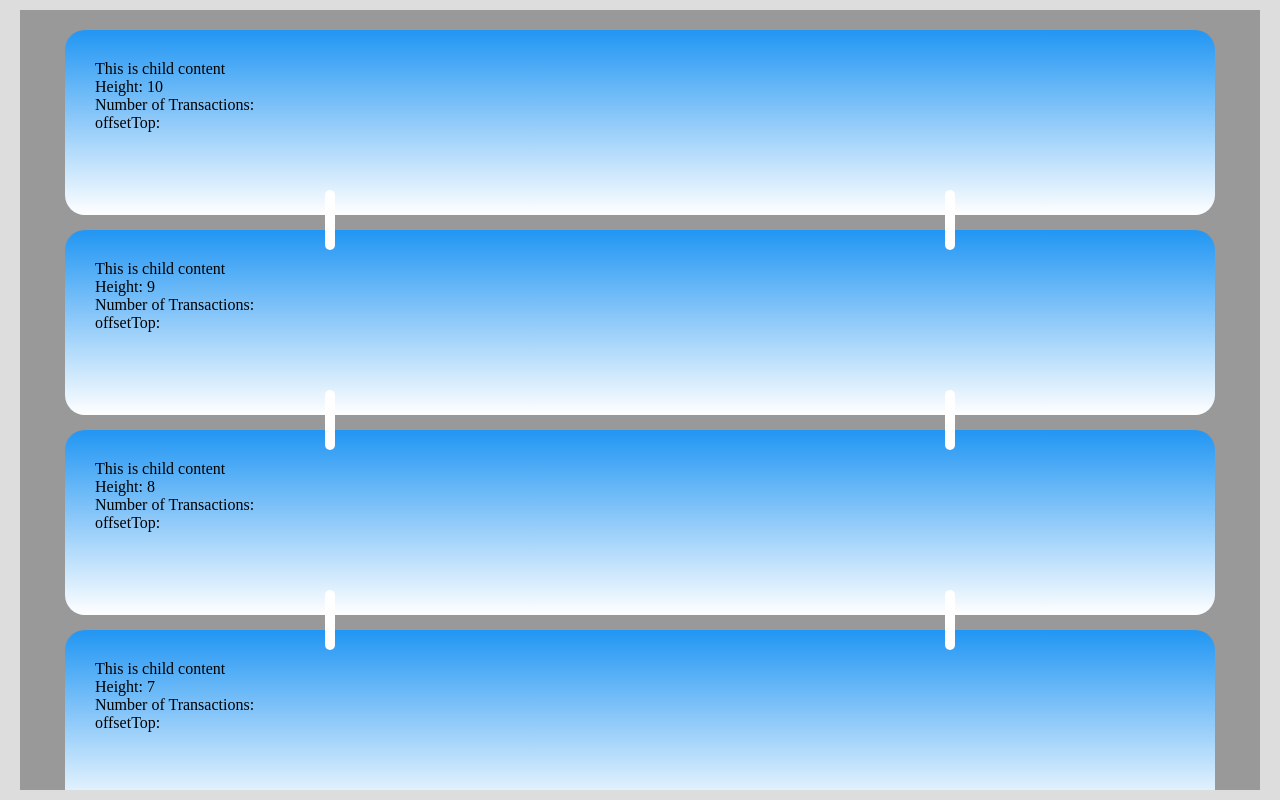
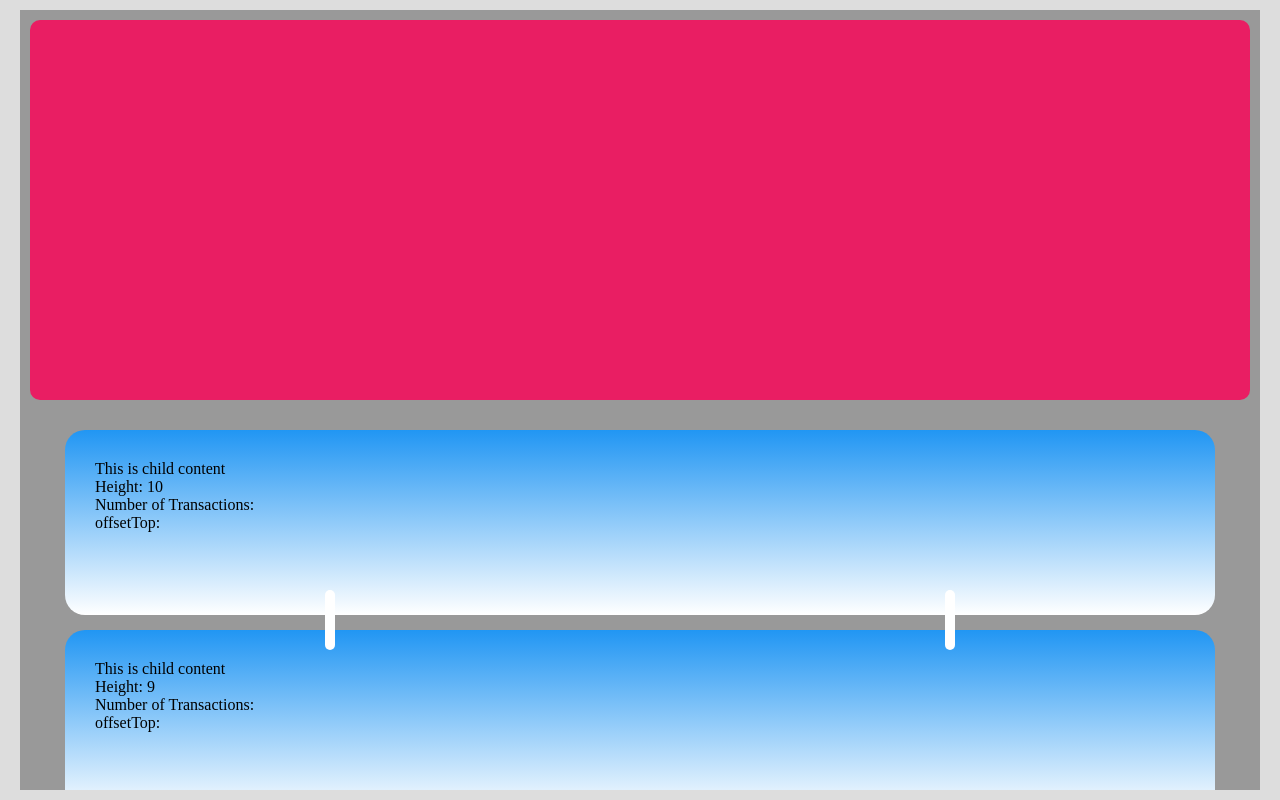
Before and after one commit to BioforestChain/virtual-scroll, a website built with Vite: page index.html in a window 1280 px wide. Built offline with nearby package versions, Linux system fonts and the light colour scheme.

Commit message:
:recycle: :sparkles:  修正cache-rander与safe-area-inset的逻辑；增加了custom-list-item组件，可以自定义滚动元素与位置

```diff
--- a/index.html
+++ b/index.html
@@ -5,8 +5,7 @@
     <link rel="icon" type="image/svg+xml" href="/src/favicon.svg" />
     <meta name="viewport" content="width=device-width, initial-scale=1.0" />
     <title>Virtual Scroll - WebComponent</title>
-    <script type="module" src="/src/scroll-viewport.ts"></script>
-    <script type="module" src="/src/fixed-size-list.ts"></script>
+    <script type="module" src="/src/index.ts"></script>
     <style>
        html,
        body {
@@ -83,23 +82,43 @@
        .top-button {
          width: 100%;
        }
+       .my-sliders {
+         width: 100%;
+         height: 400px;
+         padding: 10px;
+         box-sizing: border-box;
+       }
+       .my-sliders .slider-item {
+        background-color: #e91e63;
+        width: 100%;
+        height: 100%;
+        border-radius: 10px;
+       }
     </style>
   </head>
   <body>
     <scroll-viewport>
       <div
         style="
-          background: linear-gradient(45deg, #ffc107, transparent);
+          color: #ffc107;
+          background-color: rgba(255, 255, 255, 0.2);
           height: 100px;
+          display: flex;
+          align-items: center;
+          justify-content: center;
         "
         slot="bounce-top"
-      ></div>
+      >
+        到顶了
+      </div>
       <!-- <header>some header content</header> -->
       <fixed-size-list
         id="l"
         class="list-1"
         item-size="200"
         item-count="10"
+        safe-area-inset-top="400"
+        safe-area-inset-bottom="100"
         onrenderrangechange="rangeChange(event)"
       >
         <div class="block-card-item" slot="template">
@@ -113,16 +132,27 @@
           </div>
           <div class="chain-link"></div>
         </div>
+        <custom-list-item>
+          <div class="my-sliders">
+            <div class="slider-item"></div>
+          </div>
+        </custom-list-item>
       </fixed-size-list>
       <!-- <button class="top-button" onclick="gotoTop()">go top</button>
       <footer>some footer content</footer> -->
       <div
         style="
-          background: linear-gradient(45deg, #4caf50, transparent);
+          color: #4caf50;
+          background-color: rgba(255, 255, 255, 0.2);
           height: 100px;
+          display: flex;
+          align-items: center;
+          justify-content: center;
         "
         slot="bounce-bottom"
-      ></div>
+      >
+        到底了
+      </div>
     </scroll-viewport>
   </body>
   <script>
--- /dev/null
+++ b/src/custom-list-item.ts
@@ -0,0 +1,21 @@
+import { LitElement, html, customElement, property } from "lit-element";
+
+@customElement("custom-list-item")
+class CustomListItemElement extends LitElement {
+  // static styles = css`
+  //   :host {
+  //     display: block;
+  //   }
+  // `;
+  @property({ attribute: "position-top" })
+  virtualPositionTop = 0n;
+  render() {
+    return html`<slot></slot>`;
+  }
+}
+
+declare global {
+  interface HTMLElementTagNameMap {
+    "custom-list-item": CustomListItemElement;
+  }
+}
--- a/src/fixed-size-list.ts
+++ b/src/fixed-size-list.ts
@@ -81,6 +81,8 @@ hostStyle.innerHTML = `
     transform: var(--virtual-transform) !important;
     display: var(--virtual-display) !important;
     will-change: transform;
+    --virtual-display: block;
+    width: 100%;
   }
 `;
 const fixedSizeListTemplate = document.createElement("template");
@@ -91,6 +93,7 @@ fixedSizeListTemplate.innerHTML = `
       <div id="scroll-down" class="scroll-dir">
         <div id="virtual-list-view-wrapper">
           <div id="virtual-list-view" part="virtual-list-view">
+            <slot></slot>
             <slot name="item"></slot>
           </div>
         </div>
@@ -154,7 +157,6 @@ export class FixedSizeListBuilderElement<
   private _scrollCtrl: HTMLDivElement;
   private _scrollCtrlUp: HTMLDivElement;
   private _scrollCtrlDown: HTMLDivElement;
-  private _virtualListView: HTMLDivElement;
   private _ob: MutationObserver;
   private _dev = false;
   constructor() {
@@ -176,9 +178,6 @@ export class FixedSizeListBuilderElement<
     ) as HTMLDivElement;
     this._scrollCtrlDown = this._scrollCtrl.querySelector(
       "#scroll-down"
-    ) as HTMLDivElement;
-    this._virtualListView = shadowRoot.querySelector(
-      "#virtual-list-view"
     ) as HTMLDivElement;
 
     /// 4. get slot=template as builder node
@@ -328,9 +327,11 @@ export class FixedSizeListBuilderElement<
         --cache-render-top: ${this.cacheRenderTop}px;
         --cache-render-bottom: ${this.cacheRenderBottom}px;
     }`;
-    this.MIN_VIRTUAL_SCROLL_TOP_6E = -to6eBn(this.safeAreaInsetTop);
+    this.SAFE_RENDER_TOP_6E = to6eBn(this.safeAreaInsetTop);
     this.MAX_VIRTUAL_SCROLL_HEIGHT_6E =
-      to6eBn(this.itemSize) * this.itemCount + to6eBn(this.safeAreaInsetBottom);
+      to6eBn(this.itemSize) * this.itemCount +
+      to6eBn(this.safeAreaInsetBottom) +
+      this.SAFE_RENDER_TOP_6E;
 
     this._requestRenderAni();
   }
@@ -420,7 +421,7 @@ export class FixedSizeListBuilderElement<
     }
     this.refresh();
   }
-  private MIN_VIRTUAL_SCROLL_TOP_6E = 0n;
+  private SAFE_RENDER_TOP_6E = 0n;
   private MAX_VIRTUAL_SCROLL_HEIGHT_6E = 0n;
 
   private _cacheRenderTop?: number;
@@ -511,7 +512,7 @@ export class FixedSizeListBuilderElement<
 
     this._dev && console.log("virtualScrollTop6e", virtualScrollTop6e);
 
-    const MIN_VIRTUAL_SCROLL_TOP_6E = this.MIN_VIRTUAL_SCROLL_TOP_6E;
+    const MIN_VIRTUAL_SCROLL_TOP_6E = 0n;
     const MAX_VIRTUAL_SCROLL_BOTTOM_6E = this.MAX_VIRTUAL_SCROLL_HEIGHT_6E;
     const MAX_VIRTUAL_SCROLL_TOP_6E =
       MAX_VIRTUAL_SCROLL_BOTTOM_6E - to6eBn(scrollCtrlHeight);
@@ -537,28 +538,29 @@ export class FixedSizeListBuilderElement<
     this.virtualScrollTop6e = virtualScrollTop6e;
 
     /// 开始进行safeArea的渲染空间计算
-    let safeRenderTop6e = to6eBn(this.cacheRenderTop);
-    let safeRenderScrollTop6e = virtualScrollTop6e - safeRenderTop6e;
+    const cacheRenderTop6e = to6eBn(this.cacheRenderTop);
+    let renderScrollTop6e =
+      virtualScrollTop6e - cacheRenderTop6e - this.SAFE_RENDER_TOP_6E;
 
-    let safeRenderScrollBottom6e =
-      safeRenderScrollTop6e + to6eBn(virtualListViewHeight);
-    if (safeRenderScrollBottom6e > MAX_VIRTUAL_SCROLL_BOTTOM_6E) {
-      safeRenderScrollBottom6e = MAX_VIRTUAL_SCROLL_BOTTOM_6E;
+    let renderScrollBottom6e =
+      renderScrollTop6e + to6eBn(virtualListViewHeight);
+    if (renderScrollBottom6e > MAX_VIRTUAL_SCROLL_BOTTOM_6E) {
+      renderScrollBottom6e = MAX_VIRTUAL_SCROLL_BOTTOM_6E;
     }
 
     const itemSize6e = to6eBn(this.itemSize);
 
-    let viewStartIndex = safeRenderScrollTop6e / itemSize6e;
+    let viewStartIndex = renderScrollTop6e / itemSize6e;
     if (viewStartIndex < 0n) {
       viewStartIndex = 0n;
     }
-    let viewEndIndex = safeRenderScrollBottom6e / itemSize6e;
+    let viewEndIndex = renderScrollBottom6e / itemSize6e;
     if (viewEndIndex >= this.itemCount) {
       viewEndIndex = this.itemCount - 1n;
     }
     /**坐标偏移 */
     const koordinatenverschiebung =
-      Number(safeRenderScrollTop6e - viewStartIndex * itemSize6e) / 1e6;
+      Number(renderScrollTop6e - viewStartIndex * itemSize6e) / 1e6;
 
     /// 先标记回收
     const rms = new Set<T>();
@@ -607,6 +609,23 @@ export class FixedSizeListBuilderElement<
       for (const node of rms) {
         node.style.setProperty("--virtual-display", `none`);
       }
+    }
+
+    /// 最后对自定义元素进行偏移
+    for (const customScrollEle of this.querySelectorAll("custom-list-item")) {
+      const top6e =
+        customScrollEle.virtualPositionTop * 1000000n + cacheRenderTop6e;
+      const bottom6e = top6e + to6eBn(customScrollEle.clientHeight);
+      if (bottom6e < renderScrollTop6e || top6e > renderScrollBottom6e) {
+        customScrollEle.style.setProperty("--virtual-display", `none`);
+      } else {
+        customScrollEle.style.setProperty(
+          "--virtual-transform",
+          `translateY(${(top6e - virtualScrollTop6e) / 1000000n}px)`
+        );
+        customScrollEle.style.removeProperty("--virtual-display");
+      }
+      // console.log(customScrollEle);
     }
   }
   /**销毁滚动视图 */
--- a/src/index.ts
+++ b/src/index.ts
@@ -1,2 +1,3 @@
 export * from "./scroll-viewport";
 export * from "./fixed-size-list";
+export * from "./custom-list-item";
```
